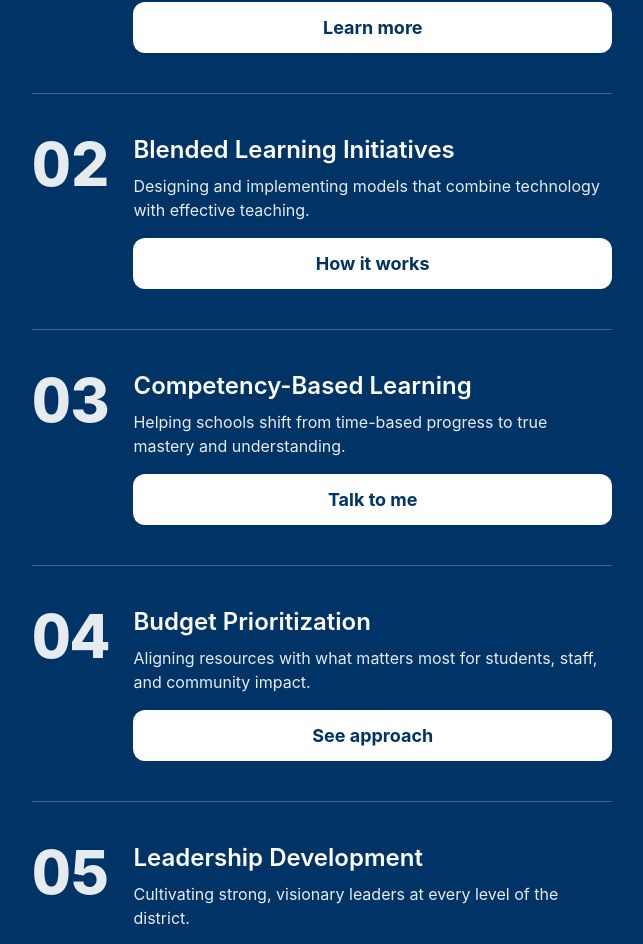
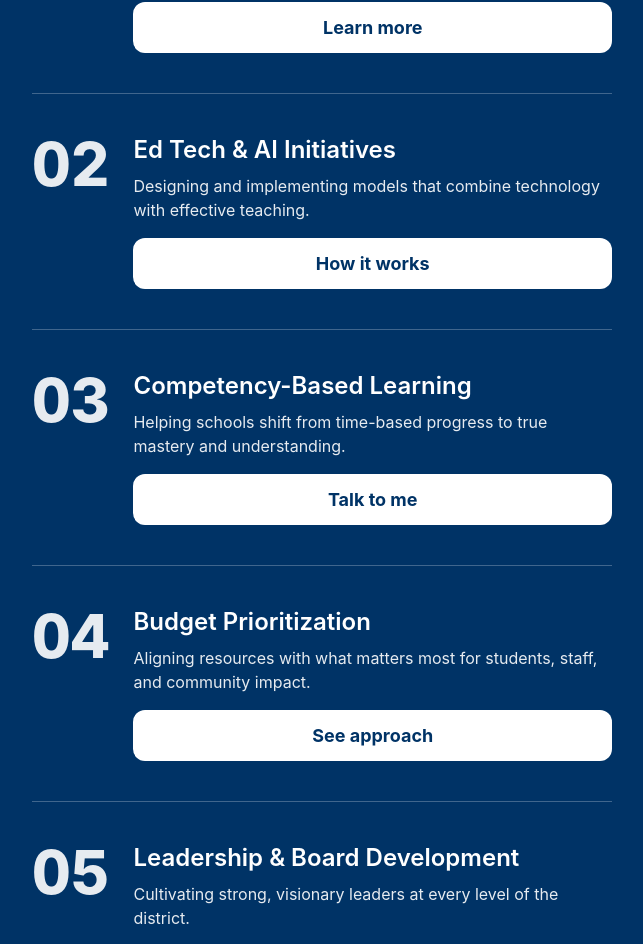
Before and after one commit to noahcoleman76/joeljcoleman, a React (Vite) app: page / in a window 1280 px wide. Shown: the part 2107-3051 px from the top of the page, without its empty margins (628-1271 px from the left). Built offline with nearby package versions, Linux system fonts and the light colour scheme.

Commit message:
changed service item info

```diff
--- a/src/components/Services.jsx
+++ b/src/components/Services.jsx
@@ -6,10 +6,10 @@ export default function Services() {
 
   const items = [
     { title: "Improving Academic Outcomes", desc: "Proven strategies to raise student performance and close achievement gaps.", img: `${base}media/services/service1.jpg`, cta: "Learn more" },
-    { title: "Blended Learning Initiatives", desc: "Designing and implementing models that combine technology with effective teaching.", img: `${base}media/services/service2.jpg`, cta: "How it works" },
+    { title: "Ed Tech & AI Initiatives", desc: "Designing and implementing models that combine technology with effective teaching.", img: `${base}media/services/service2.jpg`, cta: "How it works" },
     { title: "Competency-Based Learning", desc: "Helping schools shift from time-based progress to true mastery and understanding.", img: `${base}media/services/service3.jpg`, cta: "Talk to me" },
     { title: "Budget Prioritization", desc: "Aligning resources with what matters most for students, staff, and community impact.", img: `${base}media/services/service4.jpg`, cta: "See approach" },
-    { title: "Leadership Development", desc: "Cultivating strong, visionary leaders at every level of the district.", img: `${base}media/services/service5.jpg`, cta: "Coach with Joel" },
+    { title: "Leadership & Board Development", desc: "Cultivating strong, visionary leaders at every level of the district.", img: `${base}media/services/service5.jpg`, cta: "Coach with Joel" },
     { title: "Employee Satisfaction & Culture", desc: "Building trust, morale, and engagement to retain great educators.", img: `${base}media/services/service6.jpg`, cta: "Let’s improve culture" },
   ];
 
```
